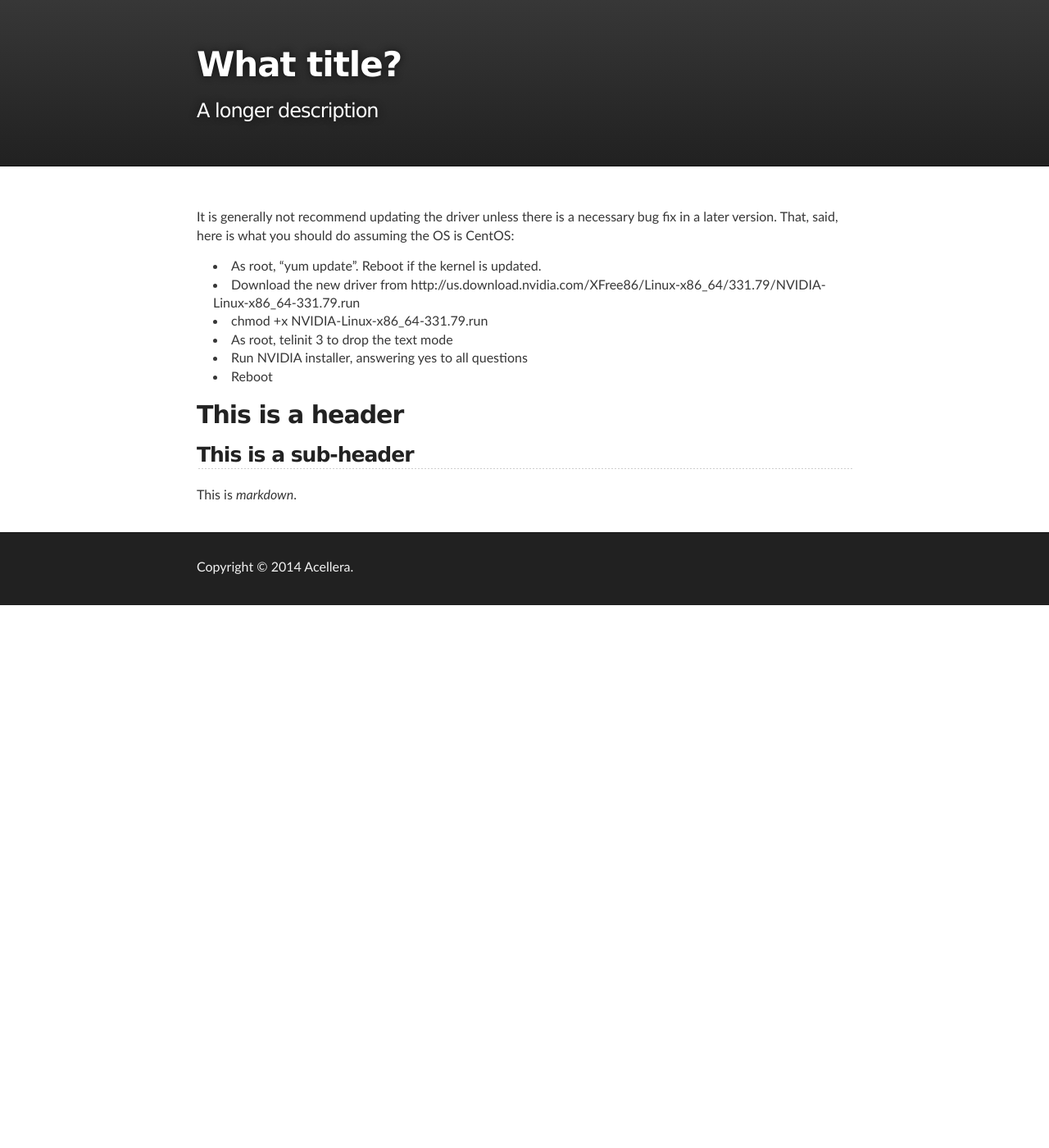
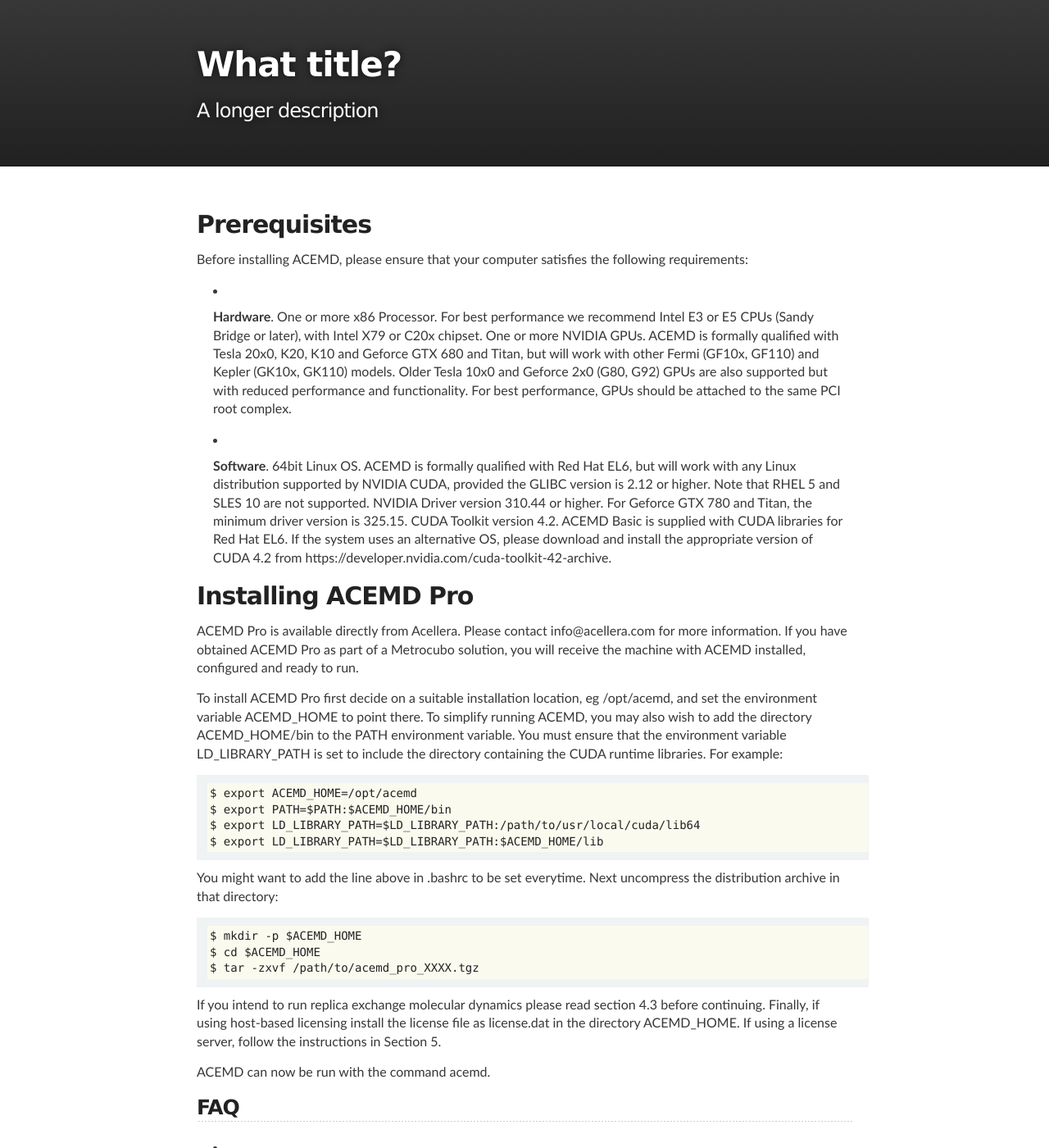
Before and after one commit to Acellera/docs.acellera.com, a Jekyll site: the page built from acemd/install/index.md, in a window 1280 px wide and 1400 px high. Shown: the whole window at 82% size. Built offline with Jekyll 4.4.1, drawn with Linux system fonts in a browser that asks for light colours; some of the changed text lies outside the part shown.

Commit message:
Update index.md

```diff
--- a/acemd/install/index.md
+++ b/acemd/install/index.md
@@ -5,6 +5,50 @@
 description: A longer description
 ---
 
+# Prerequisites
+
+Before installing ACEMD, please ensure that your computer satisfies the following requirements:
+
+* __Hardware__. One or more x86 Processor. For best performance we recommend Intel E3 or E5 CPUs (Sandy Bridge or later), with Intel X79 or C20x chipset.
+One or more NVIDIA GPUs. ACEMD is formally qualified with Tesla 20x0, K20, K10 and Geforce GTX 680 and Titan, but will work with other Fermi (GF10x, GF110) and Kepler (GK10x, GK110) models. Older Tesla 10x0 and Geforce 2x0 (G80, G92) GPUs are also supported but with reduced performance and functionality. For best performance, GPUs should be attached to the same PCI root complex.
+
+* __Software__. 64bit Linux OS. ACEMD is formally qualified with Red Hat EL6, but will work with any Linux distribution supported by NVIDIA CUDA, provided the GLIBC version is 2.12 or higher. Note that RHEL 5 and SLES 10 are not supported.
+NVIDIA Driver version 310.44 or higher. For Geforce GTX 780 and Titan, the minimum driver version is 325.15.
+CUDA Toolkit version 4.2. ACEMD Basic is supplied with CUDA libraries for Red Hat EL6. If the system uses an alternative OS, please download and install the appropriate version of CUDA 4.2 from https://developer.nvidia.com/cuda-toolkit-42-archive.
+
+# Installing ACEMD Pro
+
+ACEMD Pro is available directly from Acellera. Please contact info@acellera.com for more information.  If you have obtained ACEMD Pro as part of a Metrocubo solution, you will receive the machine with ACEMD installed, configured and ready to run.
+
+To install ACEMD Pro first decide on a suitable installation location, eg /opt/acemd, and set the environment variable ACEMD_HOME to point there. To simplify running ACEMD, you may also wish to add the directory ACEMD_HOME/bin to the PATH environment variable. You must ensure that the environment variable LD_LIBRARY_PATH is set to include the directory containing the CUDA runtime libraries. For example:
+
+    $ export ACEMD_HOME=/opt/acemd
+    $ export PATH=$PATH:$ACEMD_HOME/bin
+    $ export LD_LIBRARY_PATH=$LD_LIBRARY_PATH:/path/to/usr/local/cuda/lib64
+    $ export LD_LIBRARY_PATH=$LD_LIBRARY_PATH:$ACEMD_HOME/lib
+
+You might want to add the line above in .bashrc to be set everytime. Next uncompress the distribution archive in that directory:
+
+    $ mkdir -p $ACEMD_HOME
+    $ cd $ACEMD_HOME
+    $ tar -zxvf /path/to/acemd_pro_XXXX.tgz
+
+If you intend to run replica exchange molecular dynamics please read section 4.3 before continuing. Finally, if using host-based licensing install the license file as license.dat in the directory ACEMD_HOME. If using a license server, follow the instructions in Section 5.
+
+ACEMD can now be run with the command acemd.
+
+## FAQ
+
+* When I try to run `acemd', I get the error `acemd: error while loading shared libraries: ...' libcuda.so.1
+The NVIDIA Kernel driver is not installed correctly.
+
+* libcudafft.so.4, libcudart.so.4. These are from the CUDA runtime. Ensure that CUDA Toolkit 4.2 is installed and its library directory included in LD_LIBRARY_PATH.
+
+* libmpiwrapper.so is part of the ACEMD distribution. Ensure that ACEMD_HOME/lib is inclued in LD_LIBRARY_PATH.
+
+* libmpi, libopen-rte, libopen-pal. Check that your Operating System's OpenMPI runtime packages are installed2 and the library directory included, or read section 4.3
+
+# Nvidia driver update procedure
 
 It is generally not recommend updating the driver unless there is a necessary bug fix in a later version.
 That, said, here is what you should do assuming the OS is CentOS:
@@ -15,12 +59,3 @@
 * As root, telinit 3 to drop the text mode
 * Run NVIDIA installer, answering yes to all questions
 * Reboot
-
-
-This is a header
-================
-
-This is a sub-header
---------------------
-
-This is _markdown_.
```
